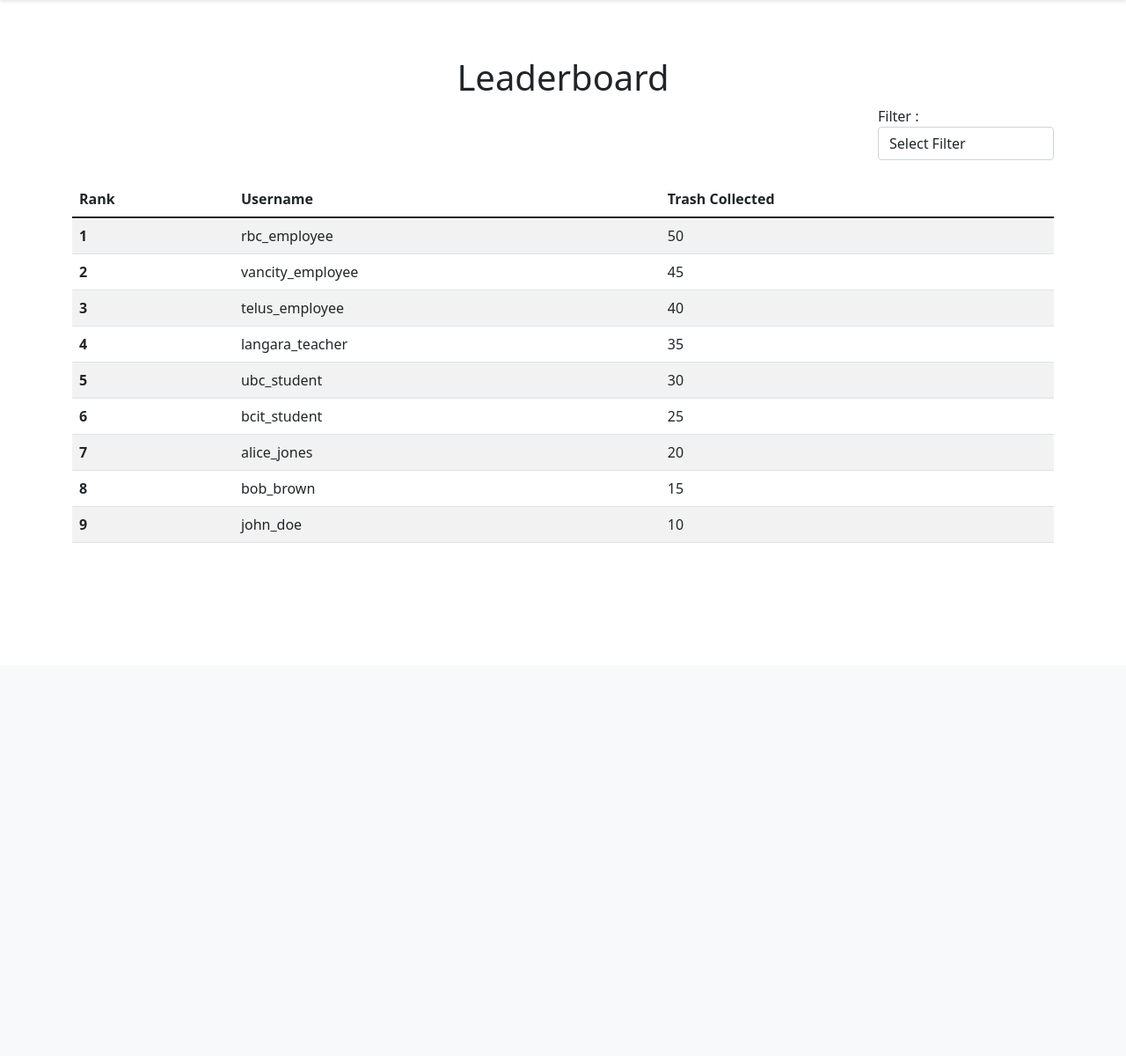
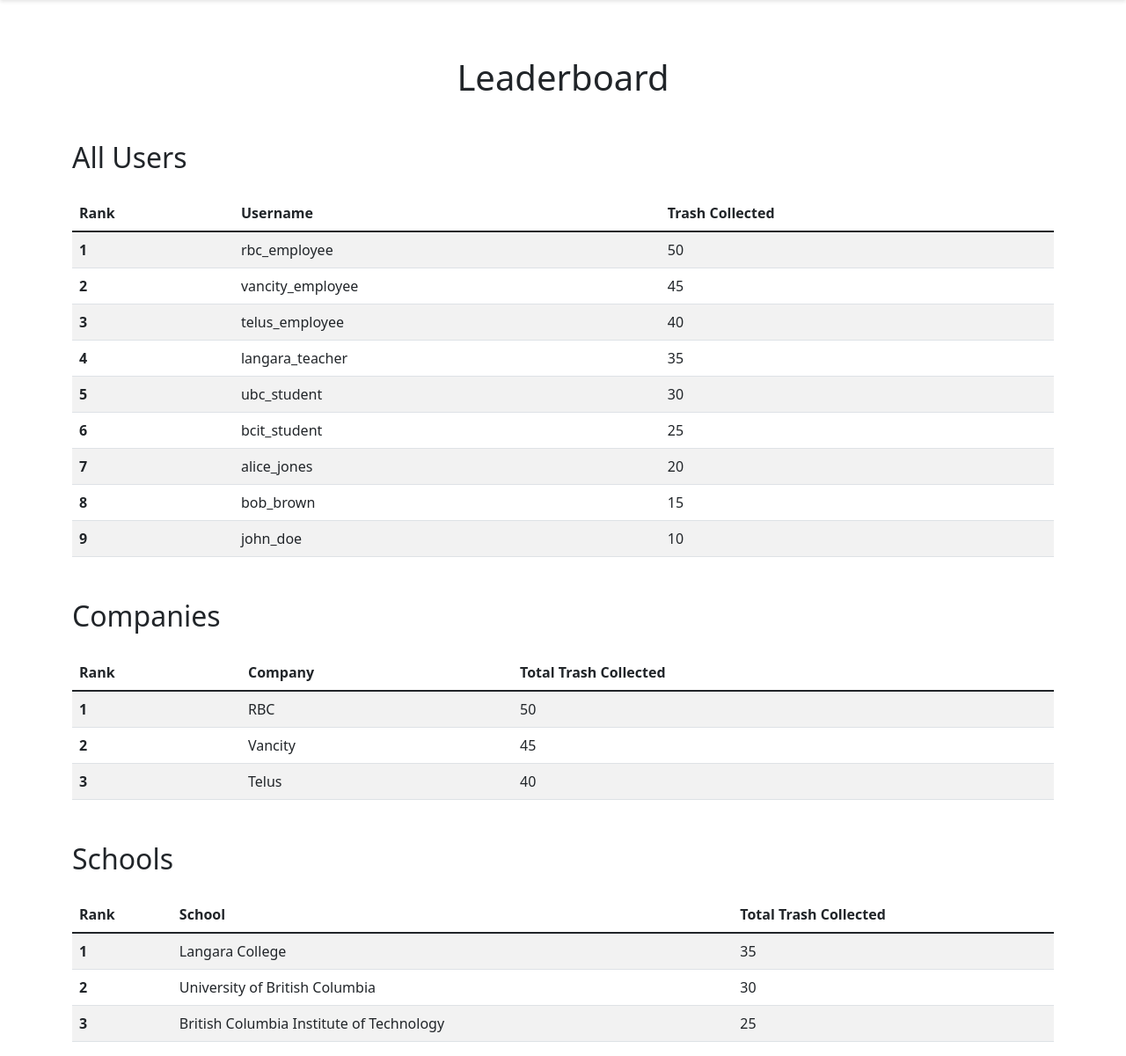
Before and after one commit to MarcoCat/TrashMeter, a Flask app: page /leaderboard in a window 1280 px wide. Shown: the part 44-1244 px from the top of the page at 88% size. Before the commit the page ends 661 px from the top, so only its background shows below. Run offline with Flask 3, Linux system fonts and the light colour scheme.

Commit message:
leaderboard display by individual users and organization type

```diff
--- a/app/routes.py
+++ b/app/routes.py
@@ -219,7 +219,22 @@
         flash('Trash collection updated successfully!', 'success')
         return redirect(url_for('profile'))
 
+
 @app.route('/leaderboard')
 def leaderboard():
+    # Leaderboard for all users
     users = User.query.order_by(User.trash_collected.desc()).all()
-    return render_template('leaderboard.html', users=users)
+
+    # Leaderboard for companies
+    companies = db.session.query(
+        Organization.name,
+        db.func.sum(User.trash_collected).label('total_trash')
+    ).join(User).filter(Organization.type == 'company').group_by(Organization.name).order_by(db.desc('total_trash')).all()
+
+    # Leaderboard for schools
+    schools = db.session.query(
+        Organization.name,
+        db.func.sum(User.trash_collected).label('total_trash')
+    ).join(User).filter(Organization.type == 'school').group_by(Organization.name).order_by(db.desc('total_trash')).all()
+
+    return render_template('leaderboard.html', users=users, companies=companies, schools=schools)
--- a/app/templates/leaderboard.html
+++ b/app/templates/leaderboard.html
@@ -3,16 +3,9 @@
 {% block content %}
 <div class="container mt-5">
     <h1 class="text-center">Leaderboard</h1>
-    <div class="d-flex justify-content-end">
-        <div class="form-group">
-            <label for="filterSelect">Filter :</label>
-            <select id="filterSelect" class="form-control">
-                <option value="default">Select Filter</option>
-                <option value="desc">Most to Least</option>
-                <option value="asc">Least to Most</option>
-            </select>
-        </div>
-    </div>
+
+    <!-- All Users Leaderboard -->
+    <h2 class="mt-5">All Users</h2>
     <table class="table table-striped mt-4">
         <thead>
             <tr>
@@ -31,5 +24,47 @@
             {% endfor %}
         </tbody>
     </table>
+
+    <!-- Companies Leaderboard -->
+    <h2 class="mt-5">Companies</h2>
+    <table class="table table-striped mt-4">
+        <thead>
+            <tr>
+                <th scope="col">Rank</th>
+                <th scope="col">Company</th>
+                <th scope="col">Total Trash Collected</th>
+            </tr>
+        </thead>
+        <tbody>
+            {% for company in companies %}
+            <tr>
+                <th scope="row">{{ loop.index }}</th>
+                <td>{{ company.name }}</td>
+                <td>{{ company.total_trash }}</td>
+            </tr>
+            {% endfor %}
+        </tbody>
+    </table>
+
+    <!-- Schools Leaderboard -->
+    <h2 class="mt-5">Schools</h2>
+    <table class="table table-striped mt-4">
+        <thead>
+            <tr>
+                <th scope="col">Rank</th>
+                <th scope="col">School</th>
+                <th scope="col">Total Trash Collected</th>
+            </tr>
+        </thead>
+        <tbody>
+            {% for school in schools %}
+            <tr>
+                <th scope="row">{{ loop.index }}</th>
+                <td>{{ school.name }}</td>
+                <td>{{ school.total_trash }}</td>
+            </tr>
+            {% endfor %}
+        </tbody>
+    </table>
 </div>
 {% endblock %}
```
